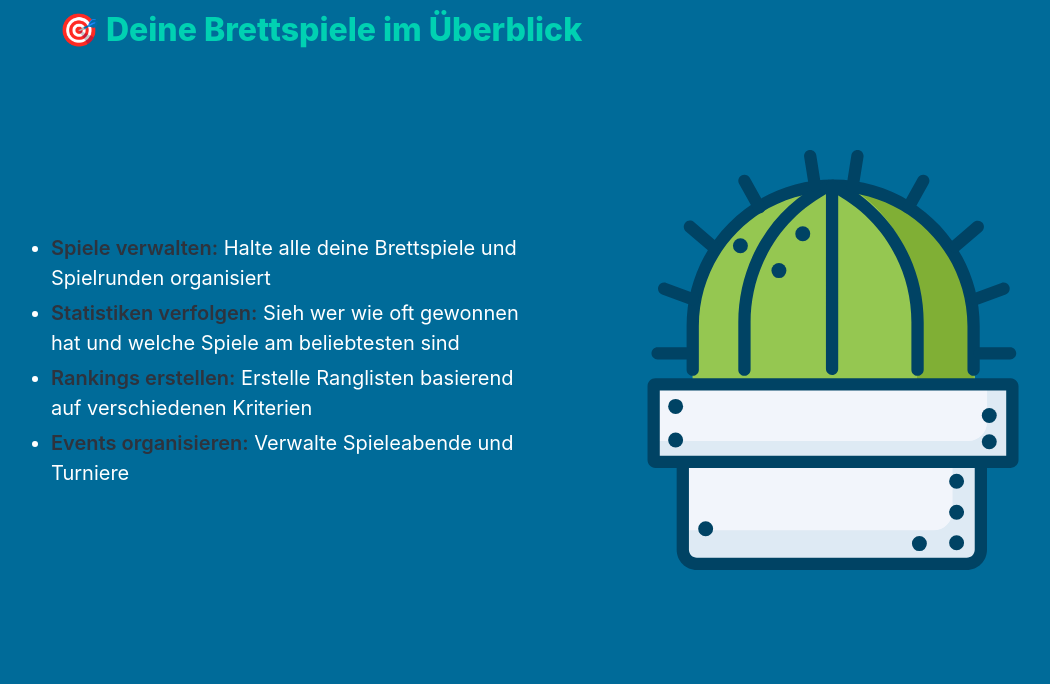
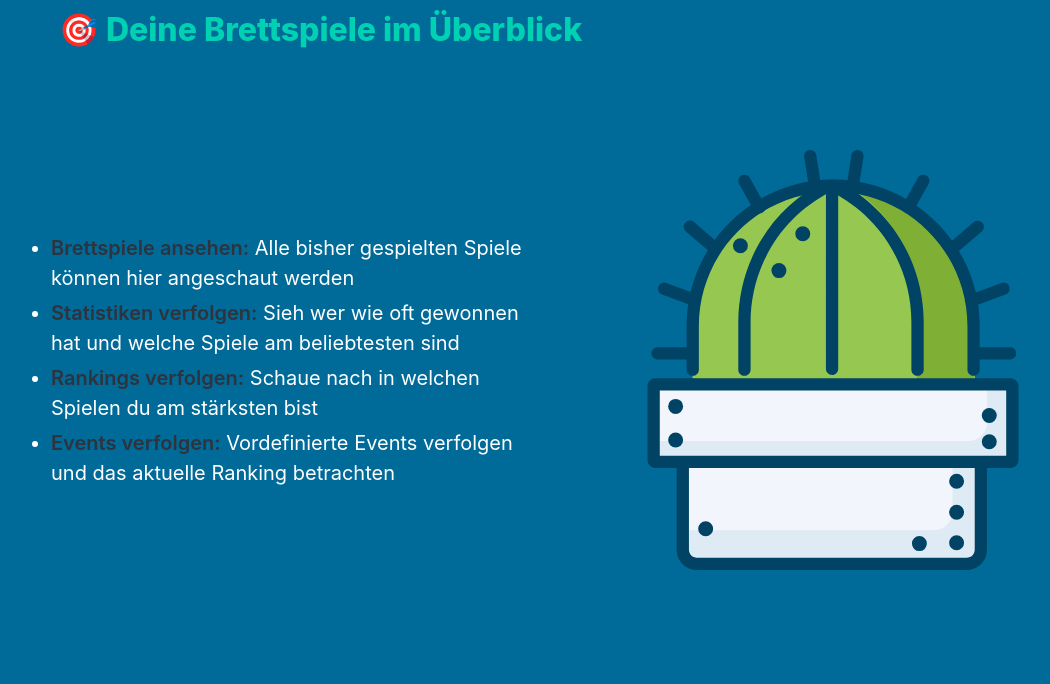
Before and after one commit to Kreijeck/bogan, a Flask app: page / in a window 1280 px wide. Shown: the part 2565-3249 px from the top of the page, without its empty margins (85-1135 px from the left). Run offline with Flask 3, Linux system fonts and the light colour scheme; parts of the project's set-up code (start-up, migrations or seed data) failed here and were passed over.

Commit message:
update description of text

```diff
--- a/bogan/main/templates/index.html
+++ b/bogan/main/templates/index.html
@@ -292,10 +292,10 @@
         <div class="column">
           <div class="content is-medium">
             <ul>
-              <li><strong>Spiele verwalten:</strong> Halte alle deine Brettspiele und Spielrunden organisiert</li>
+              <li><strong>Brettspiele ansehen:</strong> Alle bisher gespielten Spiele können hier angeschaut werden</li>
               <li><strong>Statistiken verfolgen:</strong> Sieh wer wie oft gewonnen hat und welche Spiele am beliebtesten sind</li>
-              <li><strong>Rankings erstellen:</strong> Erstelle Ranglisten basierend auf verschiedenen Kriterien</li>
-              <li><strong>Events organisieren:</strong> Verwalte Spieleabende und Turniere</li>
+              <li><strong>Rankings verfolgen:</strong> Schaue nach in welchen Spielen du am stärksten bist</li>
+              <li><strong>Events verfolgen:</strong> Vordefinierte Events verfolgen und das aktuelle Ranking betrachten</li>
             </ul>
           </div>
         </div>
```
